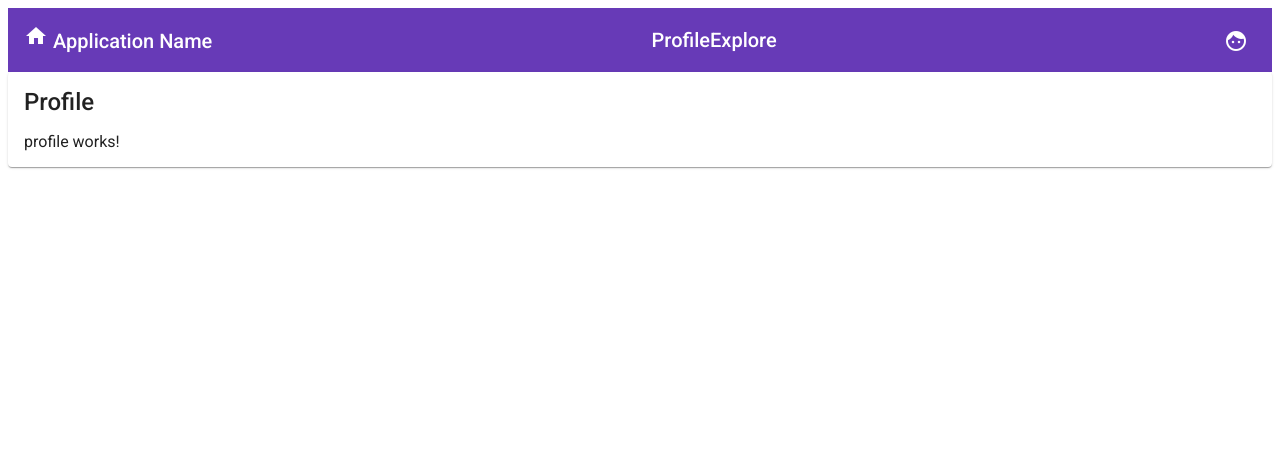
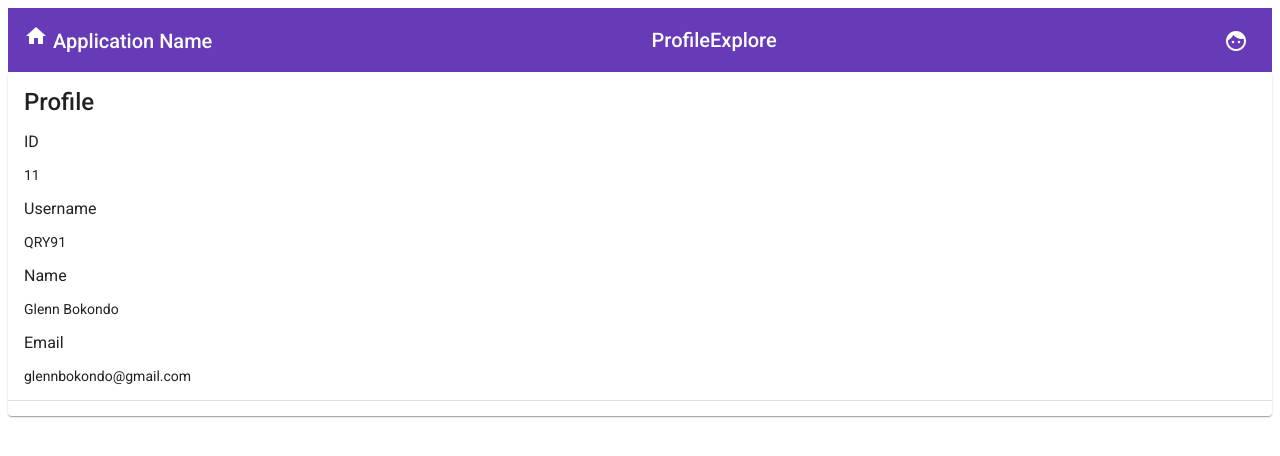
Before and after one commit to glennbokondo/vigilant-guacamole, an Angular app in the folder GuacAttack/: page /profile in a window 1280 px wide. Shown: the top 456 px of the page. Built offline with nearby package versions, Linux system fonts and the light colour scheme.

Commit message:
add interpolation to profile page with dummy data

```diff
--- a/GuacAttack/src/app/components/profile/profile.component.html
+++ b/GuacAttack/src/app/components/profile/profile.component.html
@@ -1 +1,20 @@
-<mat-card><mat-card-title>Profile</mat-card-title><p>profile works!</p></mat-card>
+<mat-card>
+    <mat-card-title>Profile</mat-card-title>
+    <p class="card-label">ID</p>
+    <mat-card-content>
+        {{user.id}}
+    </mat-card-content>
+    <p class="card-label">Username</p>
+    <mat-card-content>
+        {{user.username}}
+    </mat-card-content>
+    <p class="card-label">Name</p>
+    <mat-card-content>
+        {{user.firstName}}&nbsp;{{user.lastName}}
+    </mat-card-content>
+    <p class="card-label">Email</p>
+    <mat-card-content>
+        {{user.email}}
+    </mat-card-content>
+    <mat-divider></mat-divider>
+</mat-card>
--- a/GuacAttack/src/app/components/profile/profile.component.ts
+++ b/GuacAttack/src/app/components/profile/profile.component.ts
@@ -1,4 +1,6 @@
 import { Component, OnInit } from '@angular/core';
+import { UserService } from '../../services/user.service';
+import { User } from '../../classes/user.class';
 
 @Component({
   selector: 'app-profile',
@@ -6,10 +8,13 @@ import { Component, OnInit } from '@angular/core';
   styleUrls: ['./profile.component.sass']
 })
 export class ProfileComponent implements OnInit {
-
-  constructor() { }
-
+  constructor(private userService: UserService) { }
+  user: User;
+  getUser(): void {
+    this.userService.findById(99999999999999).subscribe(user => this.user = user);
+  }
   ngOnInit() {
+    this.getUser();
   }
 
 }
--- a/GuacAttack/src/app/services/user.service.ts
+++ b/GuacAttack/src/app/services/user.service.ts
@@ -9,7 +9,15 @@ import { Observable, of } from 'rxjs';
 export class UserService {
 
   constructor() { }
-
+  findById(id: number): Observable<User> {
+    return of({
+      id: 11,
+      username: "QRY91",
+      firstName: "Glenn",
+      lastName: "Bokondo",
+      email: "glennbokondo@gmail.com"
+    });
+  }
   getUsers(): Observable<User[]> {
     return of(USERS);
   }
```
